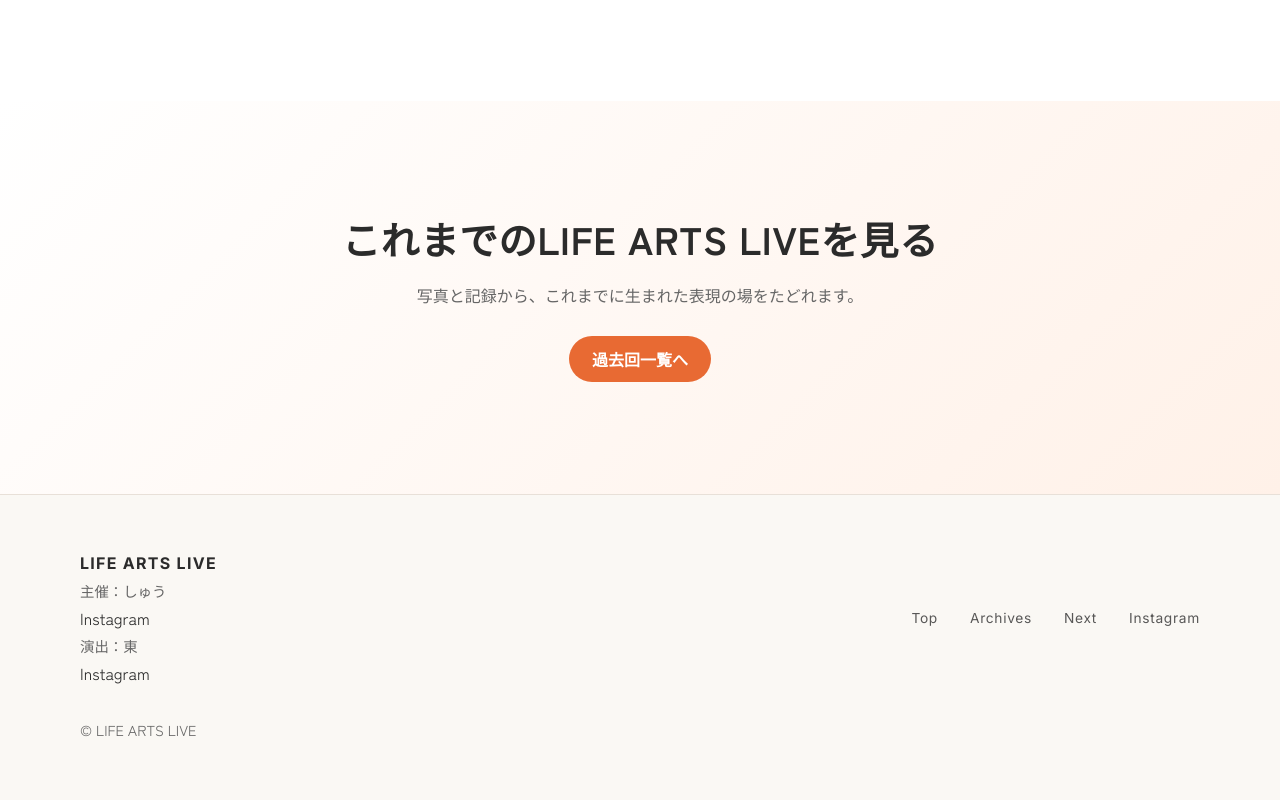
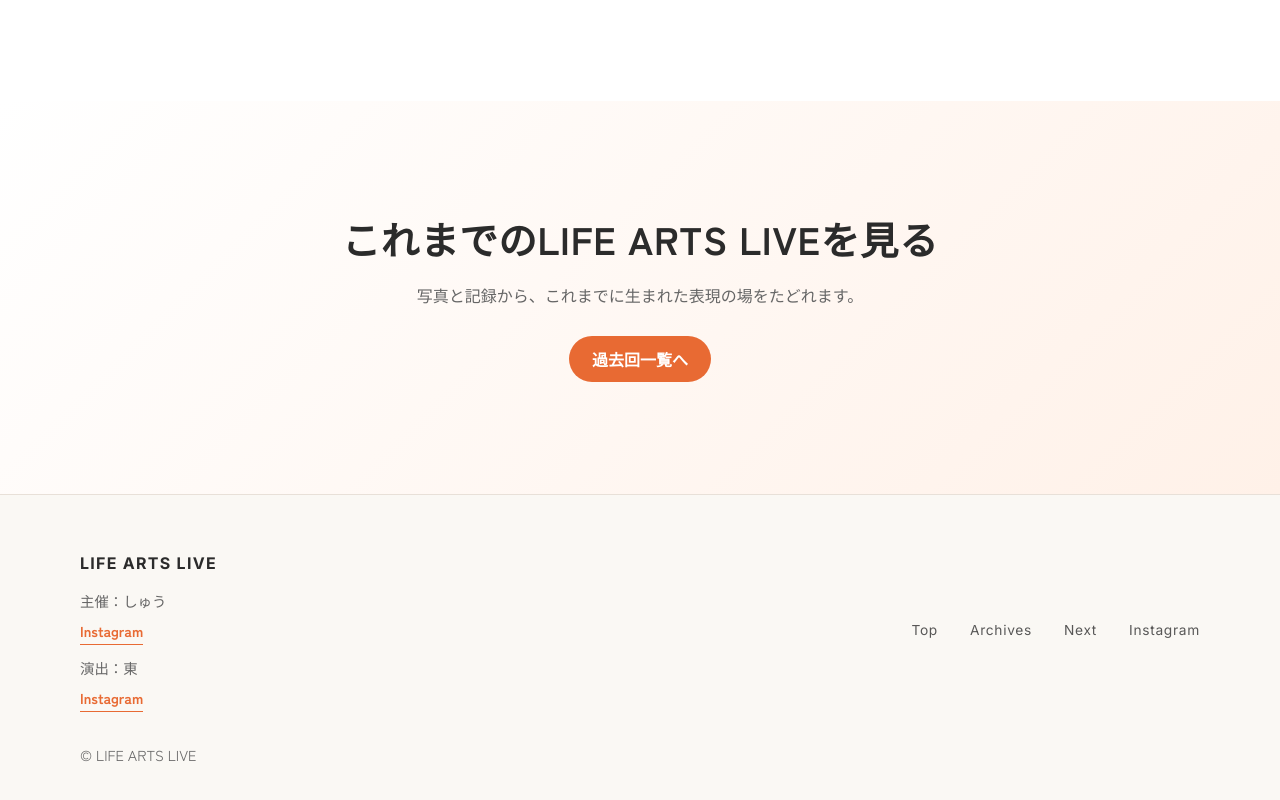
Before and after one commit to araragi0040-jpg/life-arts-live-museum, a Next.js app: page / in a window 1280 px wide. Shown: the part 4874-5674 px from the top of the page. Before the commit the page ends 5651 px from the top, so only its background shows below. Built offline with nearby package versions, Linux system fonts and the light colour scheme.

Commit message:
Update globals.css

```diff
--- a/src/app/globals.css
+++ b/src/app/globals.css
@@ -796,3 +796,21 @@ a {
     align-items: flex-start;
   }
 }
+
+.site-footer__profile {
+  margin-top: 10px;
+}
+
+.site-footer__profile-link {
+  display: inline-flex;
+  margin-top: 4px;
+  color: #e86a33;
+  font-size: 0.9rem;
+  font-weight: 600;
+  text-decoration: none;
+  border-bottom: 1px solid currentColor;
+}
+
+.site-footer__profile-link:hover {
+  opacity: 0.75;
+}
```
